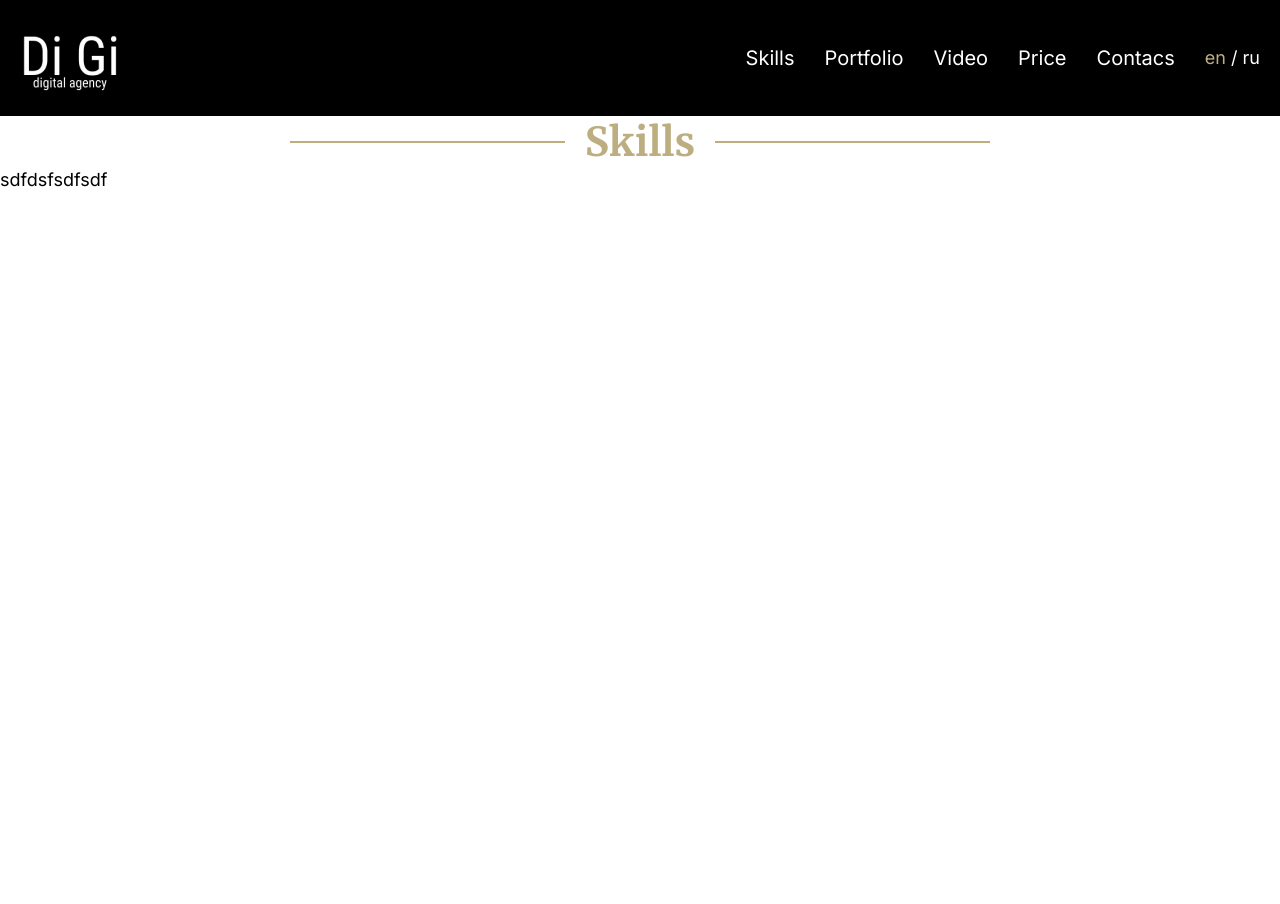
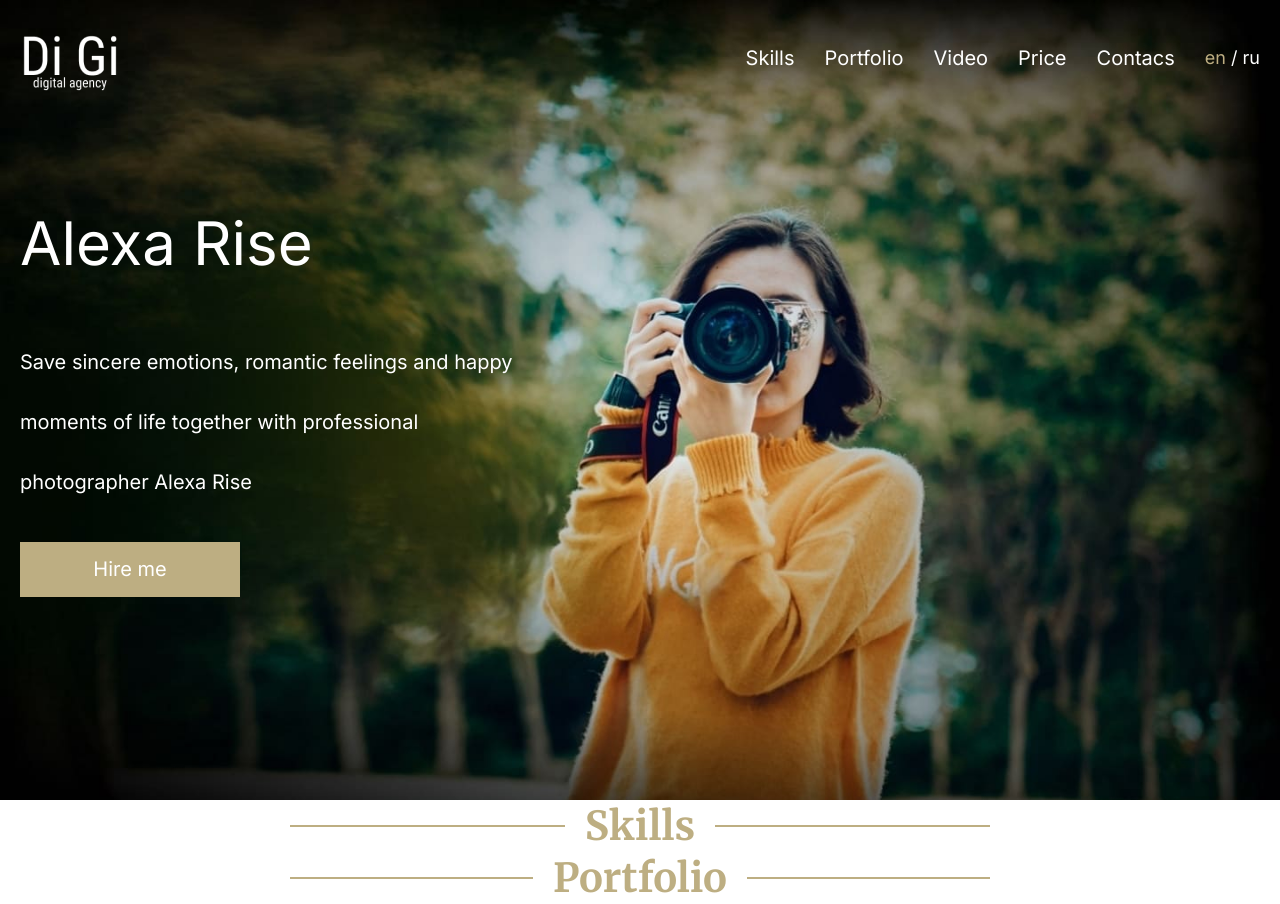
Before and after one commit to DeputatUkraine/portfolio, a website: page app/html/pages/index.html in a window 1280 px wide. Before the commit the page ends 800 px from the top, so only its background shows below. Drawn offline with nearby package versions, Linux system fonts and the light colour scheme; files that its build step writes are made by us from their sources; files whose address does not match are found by name.

Commit message:
[Feature] first commit

```diff
--- /dev/null
+++ b/app/html/components/_link.html
@@ -0,0 +1,3 @@
+<a class="top__link @@bgColor" href="@@link" target="_blank">
+  @@text
+</a>
--- /dev/null
+++ b/app/html/components/_title.html
@@ -0,0 +1,4 @@
+<div class="title">
+  <span class="text">@@text</span>
+  <span class="line"></span>
+</div>
--- a/app/html/pages/index.html
+++ b/app/html/pages/index.html
@@ -12,25 +12,44 @@
   </head>
 
   <body>
-
     @@include('../components/_header.html')
 
-  <main class="main">
-
-  <section>
-    <div class="title">
-      <span class="text">Skills</span>
-      <span class="line"></span>
+    <div class="main">
+      <section class="top" style="background-image: url('../../assets/images/top/bg.jpg')">
+        <div class="container">
+          <div class="top__inner">
+            <div class="top__block">
+              <div class="top__title">
+                Alexa Rise
               </div>
-    <div>sdfdsfsdfsdf</div>
+              <div class="top__description">
+                Save sincere emotions, romantic feelings and happy moments of life together with professional photographer Alexa Rise
+              </div>
+              @@include('../components/_link.html', {"link": "https://api-cakerhq.codicadev.net/admin", "text": "Hire me", "bgColor": "gold"})
+            </div>
+          </div>
+        </div>
       </section>
-
+    <!-- <div class="wrapper"> -->
+      <section class="skills">
+        <div class="container">
+          <div class="skills__inner">
+            @@include('../components/_title.html', {"text": "Skills"})
+          </div>
+        </div>
+      </section>
+    <!-- </div> -->
+    <section class="skills">
+        <div class="container">
+          <div class="skills__inner">
+            @@include('../components/_title.html',  {"text": "Portfolio"})
+          </div>
+        </div>
+      </section>
     </main>
 
     <!-- @@include('../components/_footer.html') -->
 
     <script src="js/main.min.js"></script>
-
   </body>
-
 </html>
--- a/app/scss/_global.scss
+++ b/app/scss/_global.scss
@@ -15,6 +15,7 @@ body {
 }
 
 .container {
+  width: 100%;
   max-width: 1440px;
   margin: 0 auto;
   padding: 0 20px;
--- a/app/scss/components/_header.scss
+++ b/app/scss/components/_header.scss
@@ -1,6 +1,8 @@
 @import '../../scss/vars';
 .header {
-  background-color: #000;
+  // background-color: #000;
+  position: fixed;
+  width: calc(100%);
 
   &__inner {
     padding: 25px 0;
--- /dev/null
+++ b/app/scss/components/_link.scss
@@ -0,0 +1,18 @@
+.top {
+  &__link {
+    background-color: #fff;
+    font-size: 20px;
+    color: #BDAE82;
+    border: 2px solid #BDAE82;
+    height: 55px;
+    display: flex;
+    justify-content: center;
+    align-items: center;
+    min-width: 220px;
+
+    &.gold {
+      background-color: #BDAE82;
+      color: #fff;
+    }
+  }
+}
--- /dev/null
+++ b/app/scss/pages/home/top.scss
@@ -0,0 +1,40 @@
+.top {
+  background-repeat: no-repeat;
+  background-position: top center;
+  height: 100%;
+  width: 100%;
+  object-fit: cover;
+  background-size: cover;
+  display: flex;
+  align-items: center;
+  &__inner {
+    display: flex;
+    // justify-content: flex-start;
+    // align-items: center;
+    width: 100%;
+    height: 100%;
+    margin: 0;
+  }
+
+  &__block {
+    max-width: 500px;
+    width: 100%;
+    display: flex;
+    flex-direction: column;
+    align-items: flex-start;
+  }
+
+  &__title {
+    font-size: 60px;
+    padding-bottom: 50px;
+    color: #fff;
+  }
+  &__description {
+    font-size: 20px;
+    color: #fff;
+    line-height: 3;
+    font-family: 'Inter';
+    font-weight: 400;
+    padding-bottom: 30px;
+  }
+}
--- a/app/scss/style.scss
+++ b/app/scss/style.scss
@@ -5,3 +5,5 @@
 @import 'libs'; // адаптив
 @import 'components/header'; // адаптив
 @import 'components/footer'; // адаптив
+@import 'pages/home/top.scss'; // адаптив
+@import 'components/_link.scss'; // адаптив
```
Also changed, not shown: app/index.html (+35 -8 lines), app/assets/images/top/bg.jpg (added), app/css/style.min.css. Lines whose indentation alone changed are shown as unchanged.
